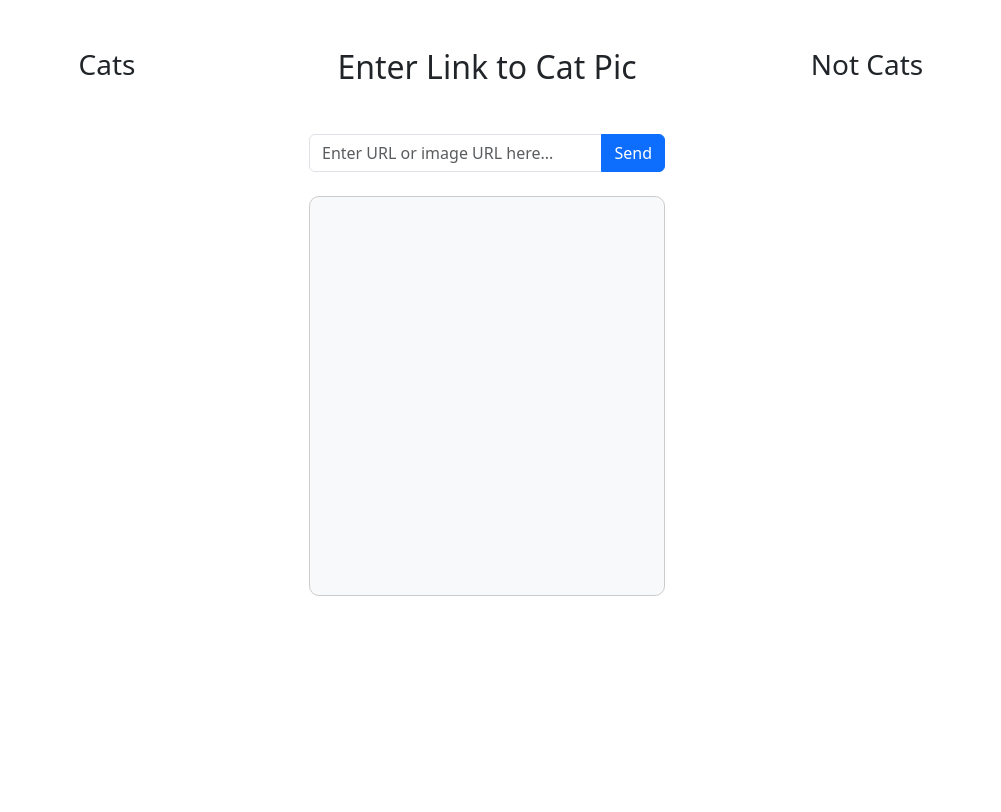
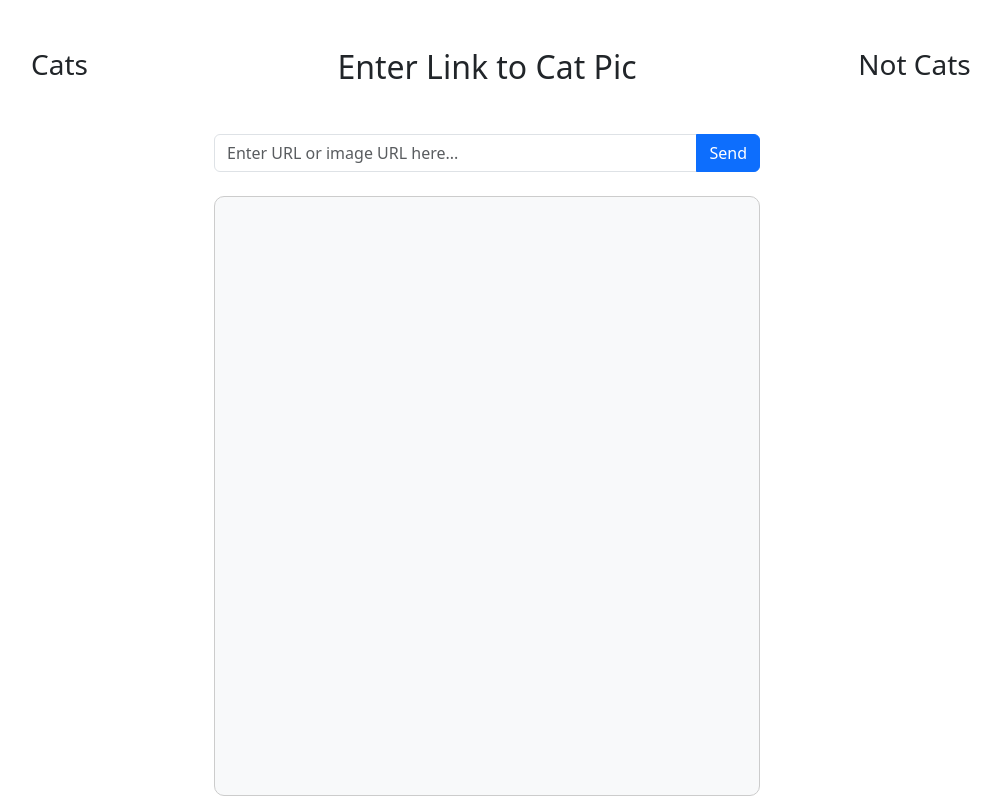
Before and after one commit to AdamZWinter/isCat, a plain HTML site: page static/iscat.html in a window 1280 px wide. Shown: the whole page, without its empty margins (153-1154 px from the left). Drawn offline with nearby package versions, Linux system fonts and the light colour scheme.

Commit message:
Extended chat window vertically and horizontally, hopefully messages won't be so squished

```diff
--- a/static/iscat.html
+++ b/static/iscat.html
@@ -10,7 +10,8 @@
     <script src="https://cdn.jsdelivr.net/npm/bootstrap@5.3.0-alpha1/dist/js/bootstrap.min.js"></script>
     <style>
         .chat-container {
-            height: 50vh;
+            height: 75vh;
+            width: 100%;
             overflow-y: auto;
             border: 1px solid #ccc;
             border-radius: 10px;
@@ -27,13 +28,13 @@
 <body>
 <div class="container mt-5">
     <div class="row">
-        <div class="col-md-4">
+        <div class="col-lg-3">
             <h3 class="text-center mb-4">Cats</h3>
             <div class="cat-images">
                 <!-- Cat images will be added here -->
             </div>
         </div>
-        <div class="col-md-4">
+        <div class="col-lg-6">
             <h2 class="text-center mb-4">Enter Link to Cat Pic</h2>
             <br>
             <div class="input-group">
@@ -45,7 +46,7 @@
                 <!-- Chat messages will be added here -->
             </div>
         </div>
-        <div class="col-md-4">
+        <div class="col-lg-3">
             <h3 class="text-center mb-4">Not Cats</h3>
             <!-- Right column content goes here -->
             <div class="other-images">
@@ -82,7 +83,7 @@
         const apiResult = await postImageUrl(input.value);
         if (apiResult) {
             if (apiResult.catImages) {
-                while (catImagesContainer.hasChildNodes()){
+                while (catImagesContainer.hasChildNodes()) {
                     catImagesContainer.removeChild(catImagesContainer.firstChild)
                 }
                 for (const imgSrc of apiResult.catImages) {
@@ -93,7 +94,6 @@
                     catImagesContainer.appendChild(img);
                 }
             }
-
                 if (apiResult.otherImages) {
                     while (otherImagesContainer.hasChildNodes()){
                         otherImagesContainer.removeChild(otherImagesContainer.firstChild)
@@ -135,14 +135,9 @@
             }
         }
 
-    //test check to see if push/commit works - Stewart
-
-
-
         const sendButton = document.querySelector('.btn-primary');
         sendButton.addEventListener('click', sendMessage);
 </script>
 
-
 </body>
 </html>
```
Lines whose indentation alone changed are shown as unchanged.
